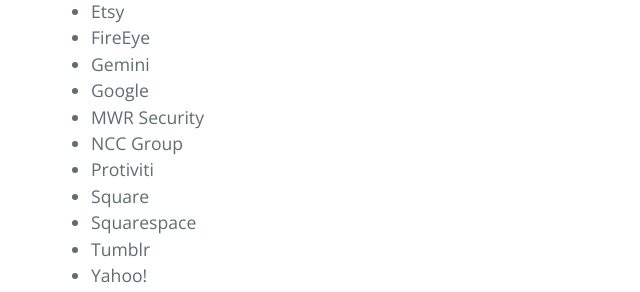
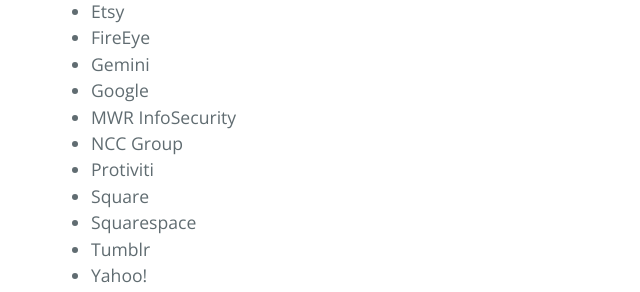
Before and after one commit to trailofbits/nyc-infosec, a Jekyll site: the page built from companies.md, in a window 1280 px wide. Shown: the part 1508-1800 px from the top of the page, without its empty margins (173-813 px from the left). Built offline with Jekyll 4.4.1, drawn with Linux system fonts in a browser that asks for light colours.

Commit message:
Update companies.md

```diff
--- a/companies.md
+++ b/companies.md
@@ -49,7 +49,7 @@
 * FireEye
 * Gemini
 * Google
-* MWR Security
+* MWR InfoSecurity
 * NCC Group
 * Protiviti
 * Square
```
